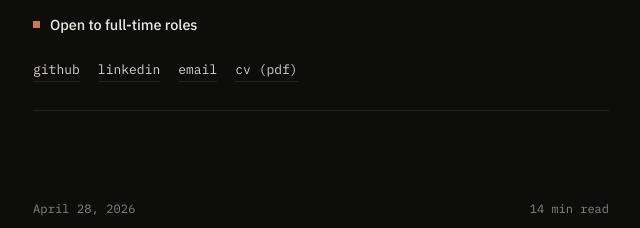
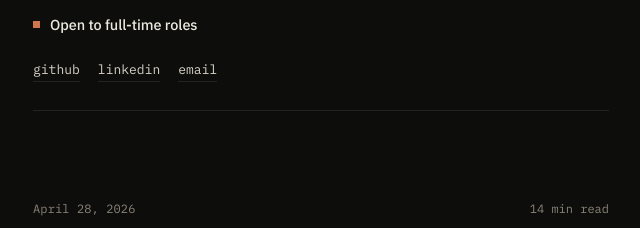
Before and after one commit to Capacap/simonsorkin.com, an Astro site: page / in a window 1280 px wide. Shown: the part 187-415 px from the top of the page, 319-959 px from the left. Built offline with nearby package versions, Linux system fonts and the light colour scheme; Astro itself is replaced by a stand-in of ours.

Commit message:
Drop CV link from nav
Routing visitors to the writing rather than a CV page. LinkedIn covers
the conventional CV need; the blog is the differentiating surface, and
the link was 404ing since launch.

```diff
--- a/src/layouts/Base.astro
+++ b/src/layouts/Base.astro
@@ -39,7 +39,6 @@ const { title, description } = Astro.props;
           <a href="https://github.com/Capacap" rel="me">github</a>
           <a href="https://www.linkedin.com/in/simonsorkin/" rel="me">linkedin</a>
           <a href="mailto:simon.sorkin@outlook.com">email</a>
-          <a href="/cv.pdf">cv (pdf)</a>
         </nav>
       </header>
       <slot />
```
